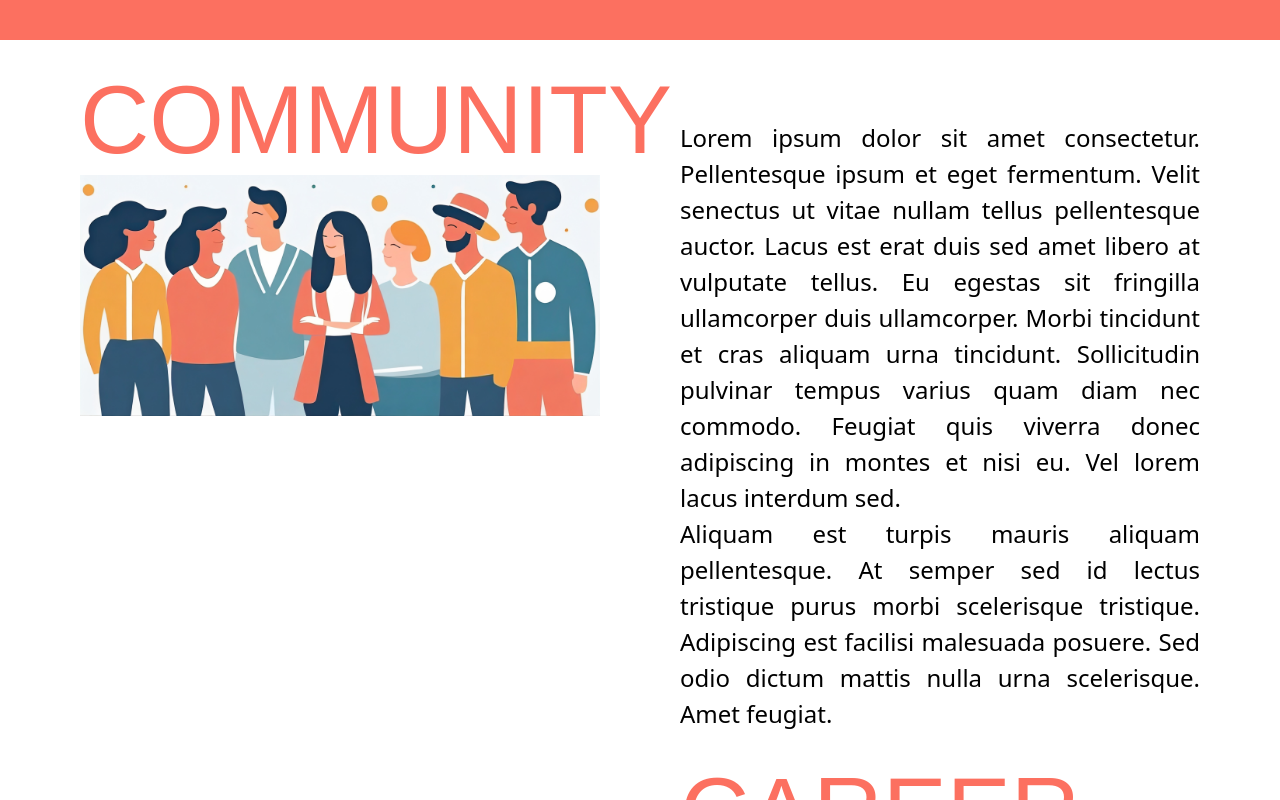
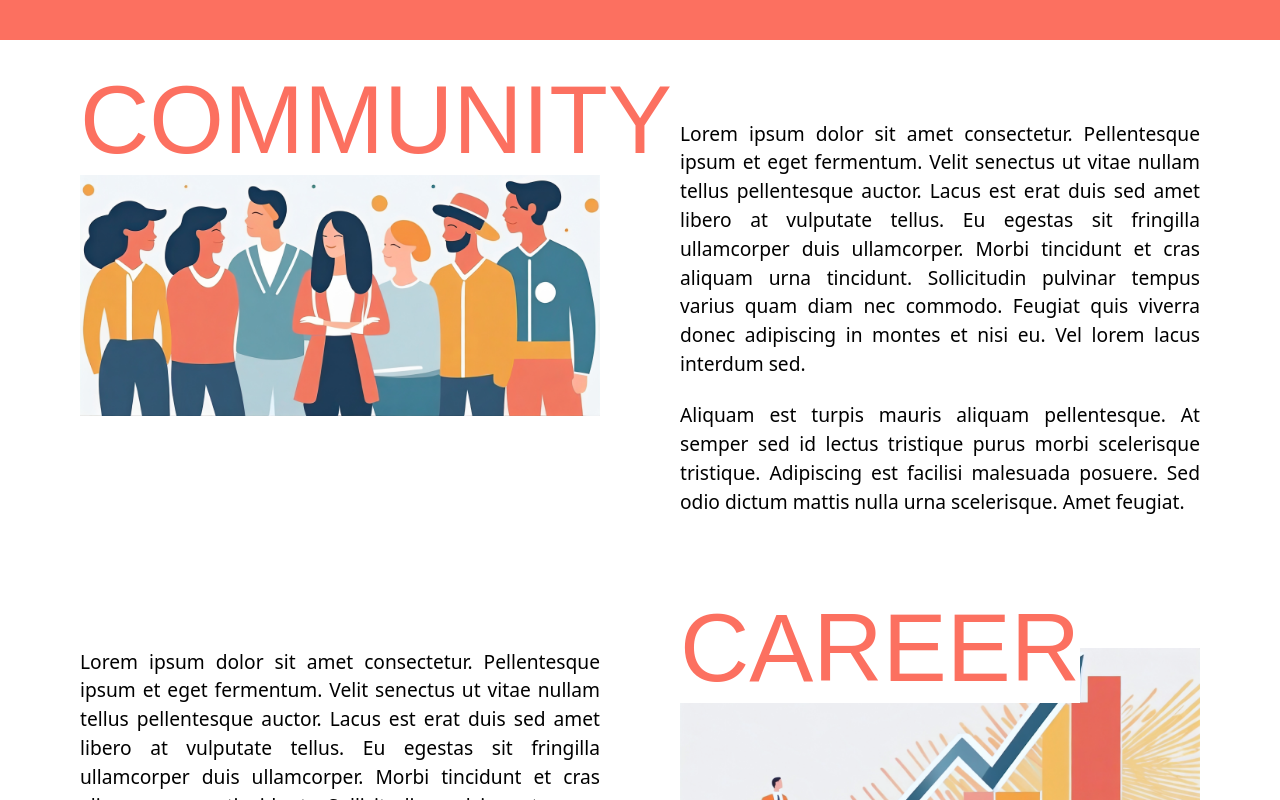
Before and after one commit to KevinLaird/leadership-profile, a React (Vite) app: page / in a window 1280 px wide. Shown: the part 5560-6360 px from the top of the page. Built offline with nearby package versions, Linux system fonts and the light colour scheme; a web font is replaced by a local one.

Commit message:
reduced text size

```diff
--- a/src/components/CopyContent.module.css
+++ b/src/components/CopyContent.module.css
@@ -7,8 +7,11 @@
 
 .textContainer {
   max-width: 100%; /* Allow text to take up the full width on small screens */
-  font-size: 1.5rem;
+  font-size: 1.2rem;
   flex: 1;
+  display: flex;
+  flex-direction: column;
+  gap: 1.4rem;
 }
 
 .imageContainer {
```
